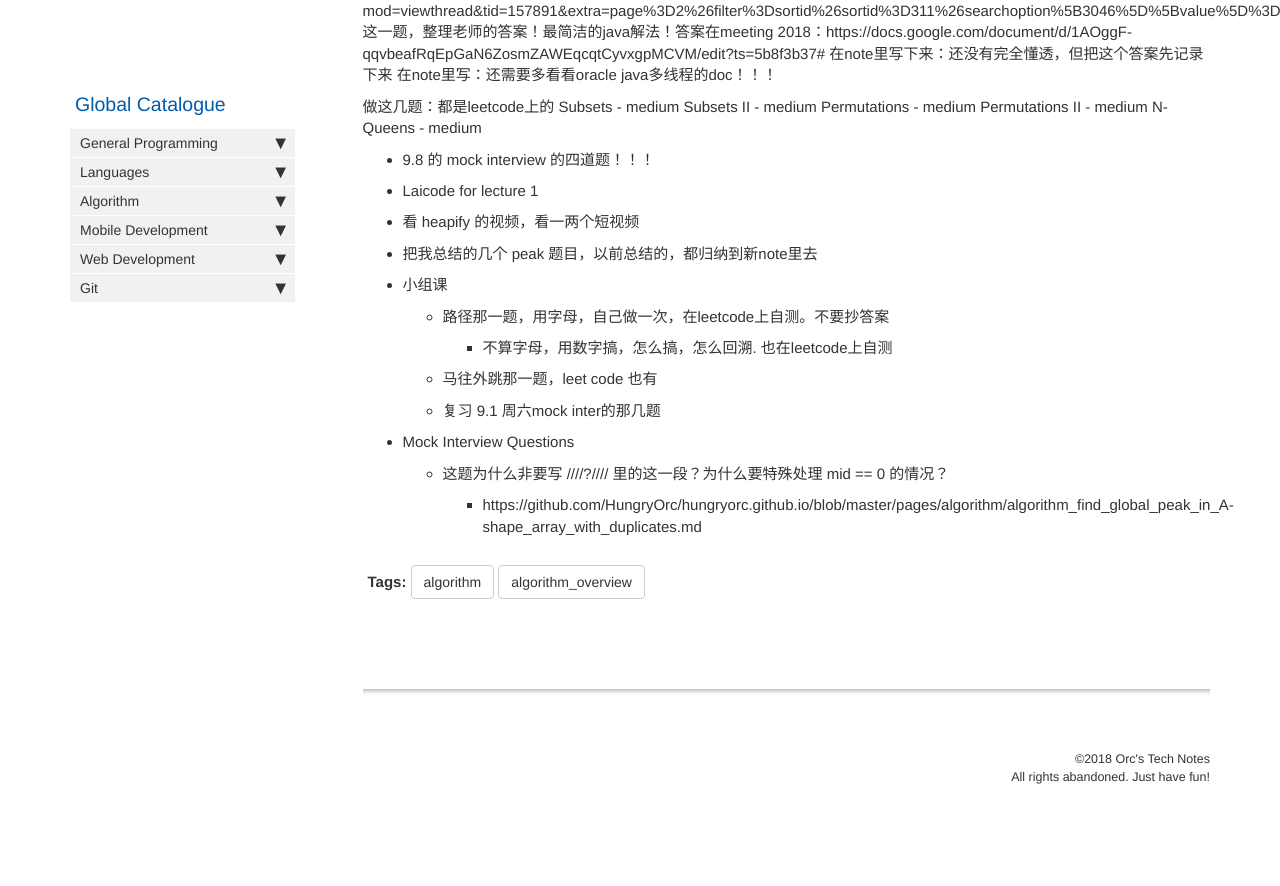
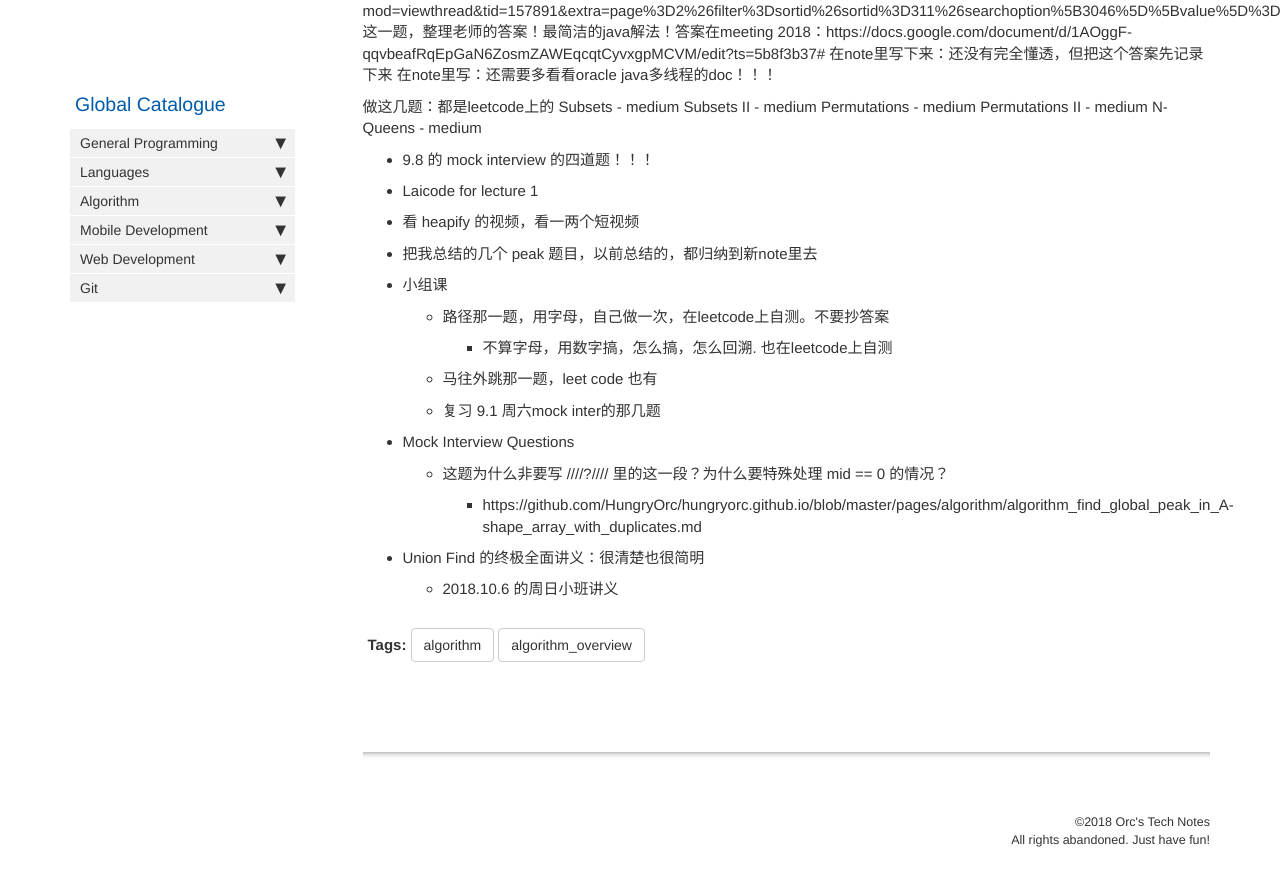
Before and after one commit to HungryOrc/hungryorc.github.io, a Jekyll site: the page built from pages/algorithm/algorithm_todo.md, in a window 1280 px wide and 900 px high, scrolled down 574 px. Shown: the top 886 px of the window. Built offline with Jekyll 4.4.1, drawn with Linux system fonts in a browser that asks for light colours; nearby versions of some CDN libraries; comment, search, counter and statistics services are not loaded; before the commit the page ends 1411 px from its top, so only the background shows below that.

Commit message:
Update algorithm_todo.md

```diff
--- a/pages/algorithm/algorithm_todo.md
+++ b/pages/algorithm/algorithm_todo.md
@@ -59,4 +59,9 @@ N-Queens - medium
   * 这题为什么非要写 ////?//// 里的这一段？为什么要特殊处理 mid == 0 的情况？
     * https://github.com/HungryOrc/hungryorc.github.io/blob/master/pages/algorithm/algorithm_find_global_peak_in_A-shape_array_with_duplicates.md
 
+
+* Union Find 的终极全面讲义：很清楚也很简明
+  * 2018.10.6 的周日小班讲义
+
+
 {% include links.html %}
```
